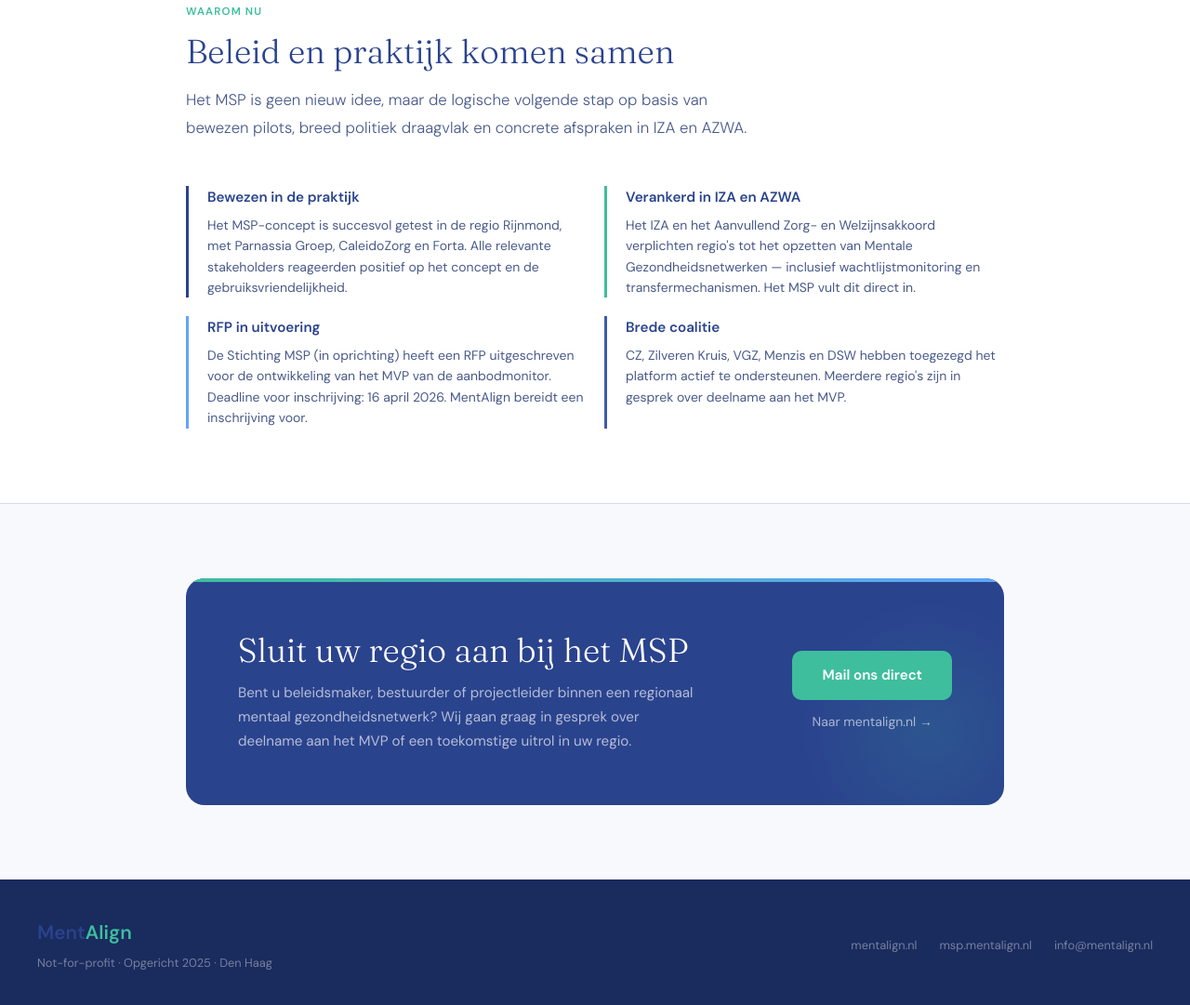
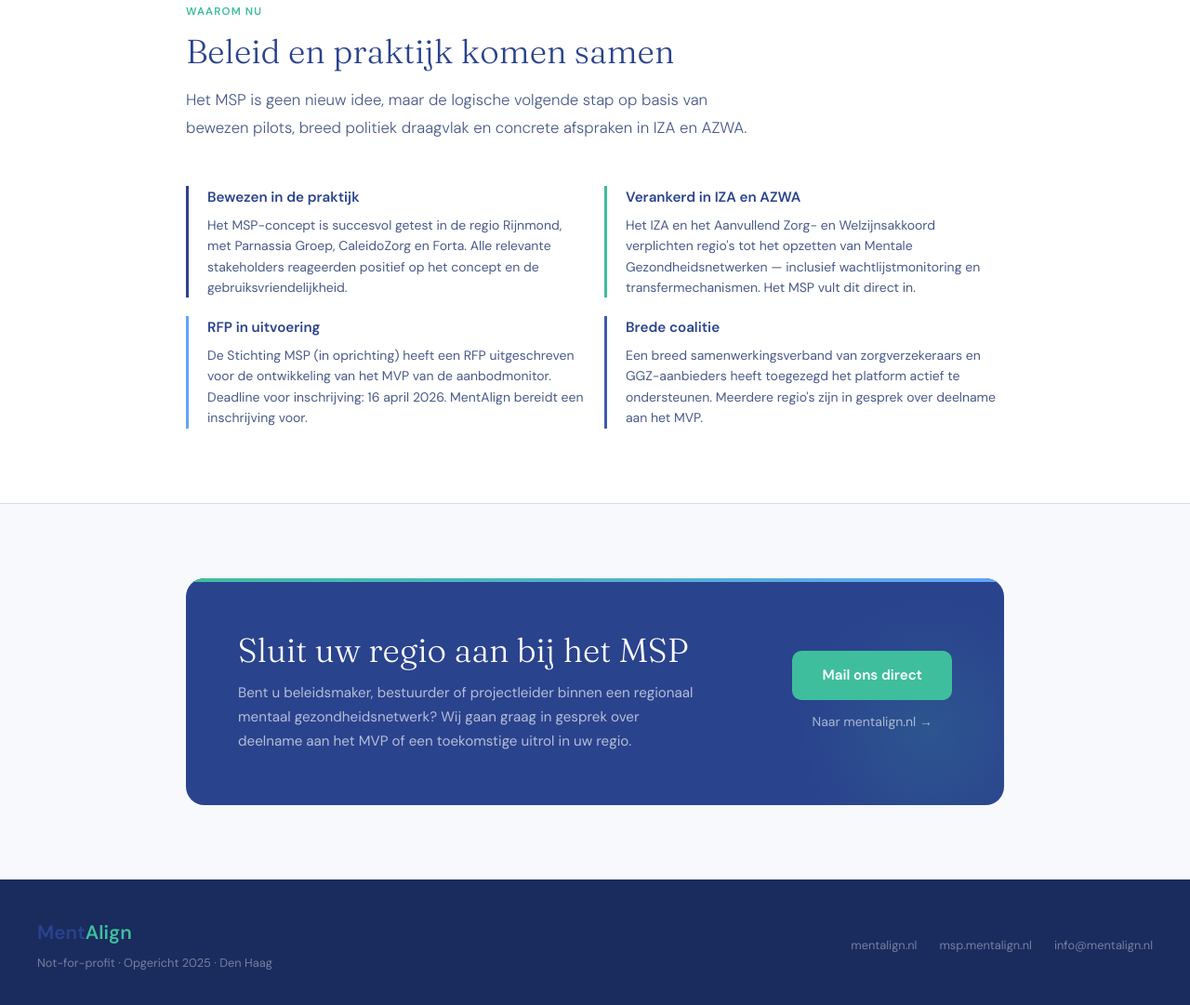
Before and after one commit to keeshaverkamp/msp, a plain HTML site: page index.html in a window 1280 px wide. Shown: the part 3271-4352 px from the top of the page at 93% size. Drawn offline with Linux system fonts and the light colour scheme.

Commit message:
Revise coalition support description in index.html
Updated the description of the coalition support in the HTML.

```diff
--- a/index.html
+++ b/index.html
@@ -323,7 +323,7 @@ footer { background: var(--text-dark); padding: 2.5rem; display: flex; align-ite
       <div class="why-card wc-navy reveal"><h3>Bewezen in de praktijk</h3><p>Het MSP-concept is succesvol getest in de regio Rijnmond, met Parnassia Groep, CaleidoZorg en Forta. Alle relevante stakeholders reageerden positief op het concept en de gebruiksvriendelijkheid.</p></div>
       <div class="why-card wc-green reveal reveal-d1"><h3>Verankerd in IZA en AZWA</h3><p>Het IZA en het Aanvullend Zorg- en Welzijnsakkoord verplichten regio's tot het opzetten van Mentale Gezondheidsnetwerken — inclusief wachtlijstmonitoring en transfermechanismen. Het MSP vult dit direct in.</p></div>
       <div class="why-card wc-swoosh reveal reveal-d2"><h3>RFP in uitvoering</h3><p>De Stichting MSP (in oprichting) heeft een RFP uitgeschreven voor de ontwikkeling van het MVP van de aanbodmonitor. Deadline voor inschrijving: 16 april 2026. MentAlign bereidt een inschrijving voor.</p></div>
-      <div class="why-card wc-mid reveal reveal-d3"><h3>Brede coalitie</h3><p>CZ, Zilveren Kruis, VGZ, Menzis en DSW hebben toegezegd het platform actief te ondersteunen. Meerdere regio's zijn in gesprek over deelname aan het MVP.</p></div>
+      <div class="why-card wc-mid reveal reveal-d3"><h3>Brede coalitie</h3><p>Een breed samenwerkingsverband van zorgverzekeraars en GGZ-aanbieders heeft toegezegd het platform actief te ondersteunen. Meerdere regio's zijn in gesprek over deelname aan het MVP.</p></div>
     </div>
   </div>
 </section>
```
